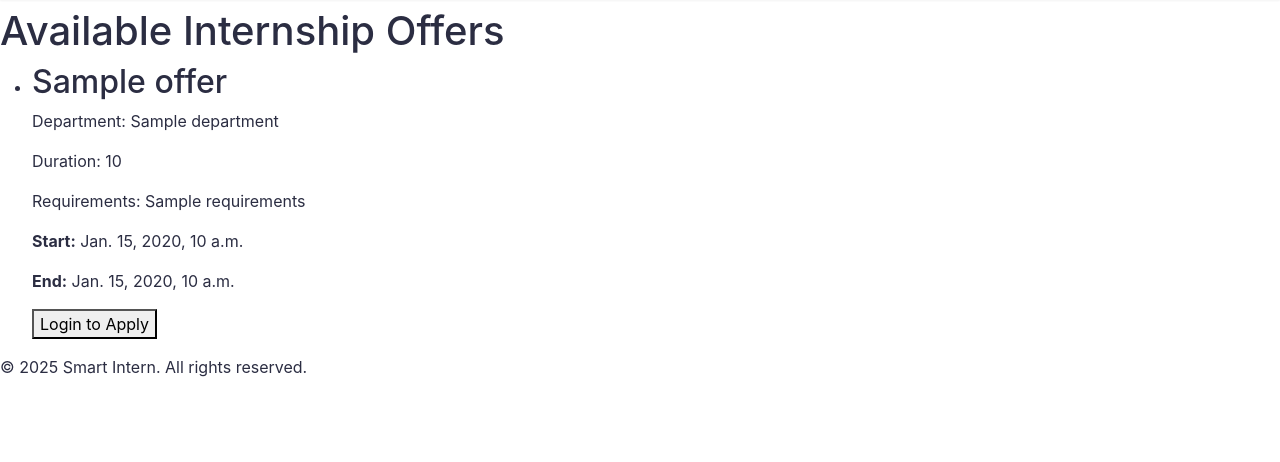
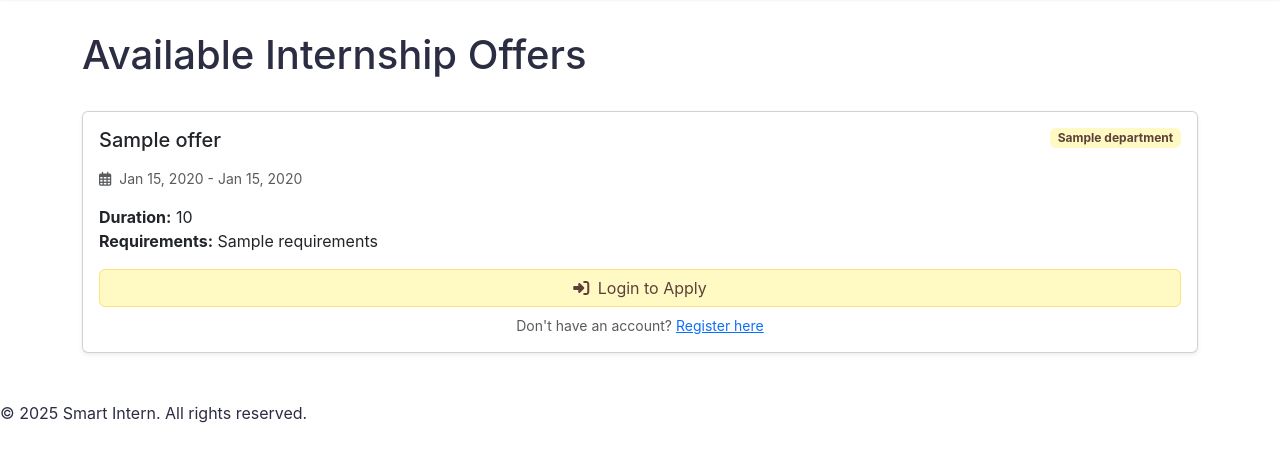
Before and after one commit to assil-barhoumi/InternTracker, a Django app: template templates/offers/offer_list.html in a window 1280 px wide. Shown: the part 65-527 px from the top of the page. Run offline with Django 3.2, Linux system fonts and the light colour scheme; the template is opened without the code that fills it: most values are stand-ins (such as "Sample title", 1, 10 or a date in 2020).

Commit message:
implement offers list page

```diff
--- a/templates/offers/offer_list.html
+++ b/templates/offers/offer_list.html
@@ -1,36 +1,77 @@
 {% extends 'base.html' %}
+{% load static %}
+
+{% block title %}Internship Offers - Smart Intern{% endblock %}
+
 {% block content %}
+<div class="container py-4">
+    <div class="d-flex justify-content-between align-items-center mb-4">
         <h1>Available Internship Offers</h1>
+        {% if user.is_authenticated %}
+            <a href="{% url 'dashboard' %}" class="btn btn-outline-primary">
+                <i class="fas fa-tasks me-1"></i> View Your Applications
+            </a>
+        {% endif %}
+    </div>
 
+    <div class="row">
+        <!-- Offers List -->
+        <div class="col-12">
+            {% if offers %}
+                {% for offer in offers %}
+                <div class="card mb-4 shadow-sm">
+                    <div class="card-body">
+                        <div class="d-flex justify-content-between align-items-start mb-3">
+                            <h5 class="card-title mb-0">{{ offer.title }}</h5>
+                            <span class="badge" style="background-color: #fff9c4; color: #5d4037;">{{ offer.department }}</span>
+                        </div>
+
+                        <div class="mb-3">
+                            <p class="card-text text-muted small">
+                                <i class="far fa-calendar-alt me-1"></i>
+                                {{ offer.start_date|date:"M d, Y" }} - {{ offer.end_date|date:"M d, Y" }}
+                            </p>
+                            <p class="card-text">
+                                <strong>Duration:</strong> {{ offer.duration }}<br>
+                                <strong>Requirements:</strong> {{ offer.requirements|truncatewords:20 }}
+                            </p>
+                        </div>
+
+                        <div class="mt-auto">
                             {% if user.is_authenticated %}
-    <p><a href="{% url 'dashboard' %}">View Your Applications</a></p>
-{% endif %}
-
-  {% if offers %}
-    <ul>
-      {% for offer in offers %}
-        <li>
-          <h2>{{ offer.title }}</h2>
-          <p>Department: {{ offer.department }}</p>
-          <p>Duration: {{ offer.duration }}</p>
-          <p>Requirements: {{ offer.requirements }}</p>
-          <p><strong>Start:</strong> {{ offer.start_date }}</p>
-          <p><strong>End:</strong> {{ offer.end_date }}</p>
-
-          {% if user.is_authenticated %}
-            <form method="post" action="{% url 'apply_offer' offer_id=offer.id %}">
+                                <form method="post" action="{% url 'apply_offer' offer_id=offer.id %}" class="d-inline">
                                     {% csrf_token %}
-            <button type="submit">Apply Now</button>
+                                    <button type="submit" class="btn" style="background-color: #fff9c4; color: #5d4037; border: 1px solid #ffe082;">
+                                        <i class="fas fa-paper-plane me-1"></i> Apply Now
+                                    </button>
                                 </form>
                             {% else %}
-            <a href="{% url 'login' %}?next={% url 'offer_list' %}">
-               <button type="button">Login to Apply</button>
+                                <div class="d-grid gap-2">
+                                    <a href="{% url 'login' %}?next={% url 'offer_list' %}" class="btn" style="background-color: #fff9c4; color: #5d4037; border: 1px solid #ffe082;">
+                                        <i class="fas fa-sign-in-alt me-1"></i> Login to Apply
                                     </a>
+                                    <p class="text-center text-muted small mb-0">
+                                        Don't have an account?
+                                        <a href="{% url 'register' %}?next={% url 'offer_list' %}">Register here</a>
+                                    </p>
+                                </div>
                             {% endif %}
-        </li>
+                        </div>
+                    </div>
+                </div>
                 {% endfor %}
-    </ul>
             {% else %}
-    <p>No internship offers available at the moment.</p>
+                <div class="alert alert-info">
+                    <div class="d-flex align-items-center">
+                        <i class="fas fa-info-circle me-2"></i>
+                        <div>
+                            <h5 class="alert-heading mb-1">No Active Positions</h5>
+                            <p class="mb-0">There are currently no open internship offers matching your criteria.</p>
+                        </div>
+                    </div>
+                </div>
             {% endif %}
+        </div>
+    </div>
+</div>
 {% endblock %}
```
Lines whose indentation alone changed are shown as unchanged.
